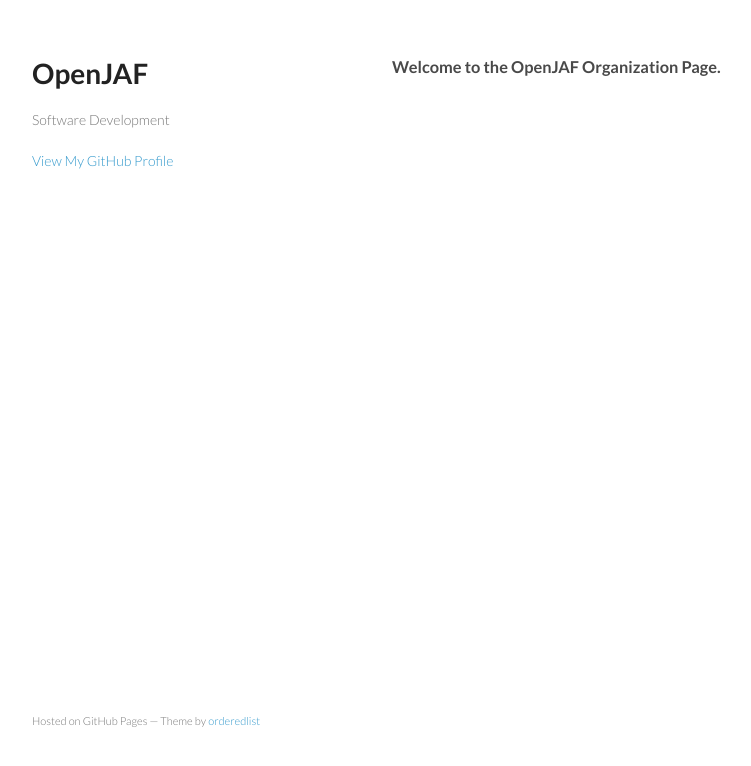
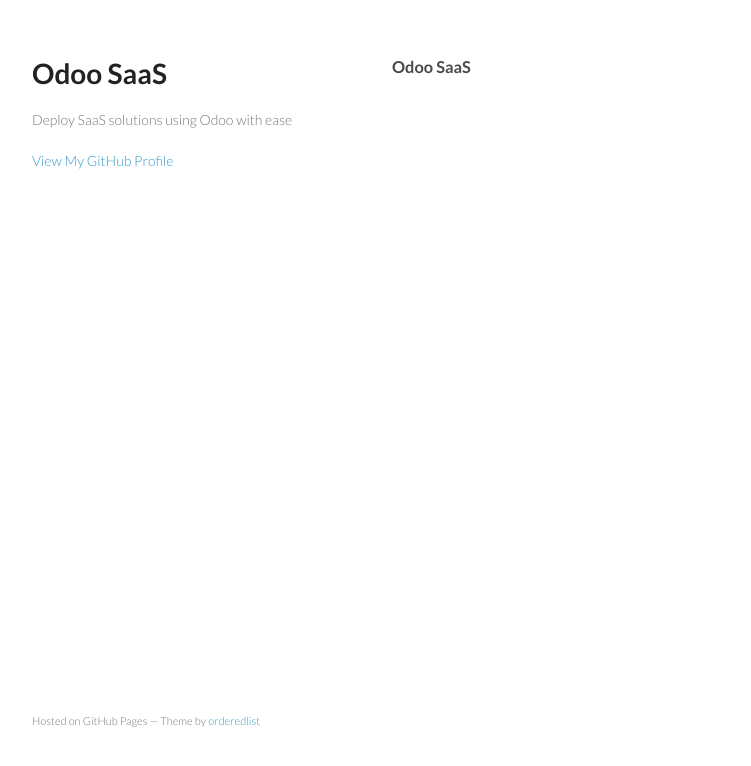
Before and after one commit to SpreeTravel/openjaf.github.io, a plain HTML site: page index.html in a window 1280 px wide. Shown: the whole page, without its empty margins (178-929 px from the left). Drawn offline with Linux system fonts and the light colour scheme.

Commit message:
Replace master branch with page content via GitHub

```diff
--- a/index.html
+++ b/index.html
@@ -3,7 +3,7 @@
   <head>
     <meta charset="utf-8">
     <meta http-equiv="X-UA-Compatible" content="chrome=1">
-    <title>OpenJAF by openjaf</title>
+    <title>Odoo SaaS by openjaf</title>
 
     <link rel="stylesheet" href="stylesheets/styles.css">
     <link rel="stylesheet" href="stylesheets/github-light.css">
@@ -15,8 +15,8 @@
   <body>
     <div class="wrapper">
       <header>
-        <h1>OpenJAF</h1>
-        <p>Software Development</p>
+        <h1>Odoo SaaS</h1>
+        <p>Deploy SaaS solutions using Odoo with ease</p>
 
 
         <p class="view"><a href="https://github.com/openjaf">View My GitHub Profile</a></p>
@@ -24,7 +24,7 @@
       </header>
       <section>
         <h3>
-<a id="welcome-to-the-openjaf-organization-page" class="anchor" href="#welcome-to-the-openjaf-organization-page" aria-hidden="true"><span class="octicon octicon-link"></span></a>Welcome to the OpenJAF Organization Page.</h3>
+<a id="odoo-saas" class="anchor" href="#odoo-saas" aria-hidden="true"><span class="octicon octicon-link"></span></a>Odoo SaaS</h3>
       </section>
       <footer>
         <p><small>Hosted on GitHub Pages &mdash; Theme by <a href="https://github.com/orderedlist">orderedlist</a></small></p>
--- a/params.json
+++ b/params.json
@@ -1 +1 @@
-{"name":"OpenJAF","tagline":"Software Development","body":"### Welcome to the OpenJAF Organization Page.\r\n","google":"","note":"Don't delete this file! It's used internally to help with page regeneration."}
+{"name":"Odoo SaaS","tagline":"Deploy SaaS solutions using Odoo with ease","body":"### Odoo SaaS\r\n","google":"","note":"Don't delete this file! It's used internally to help with page regeneration."}
```
